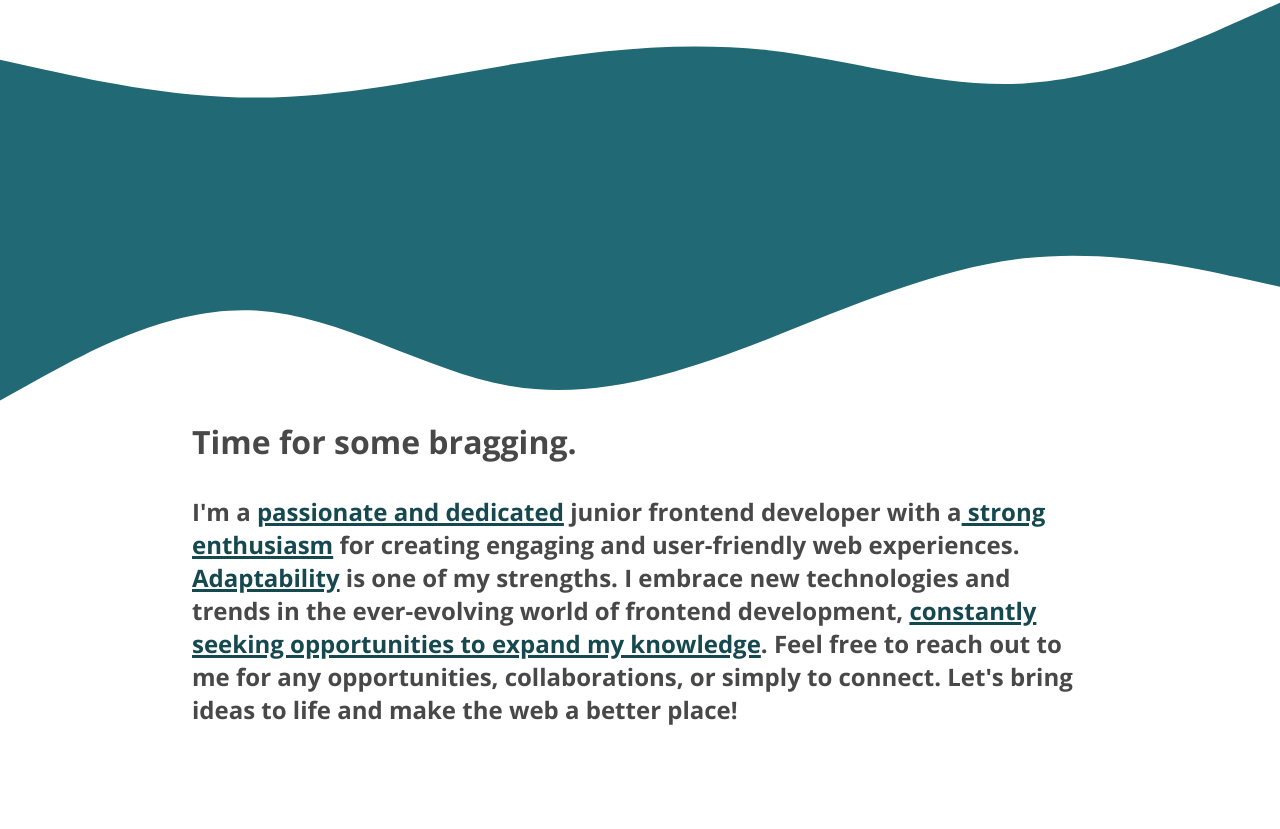
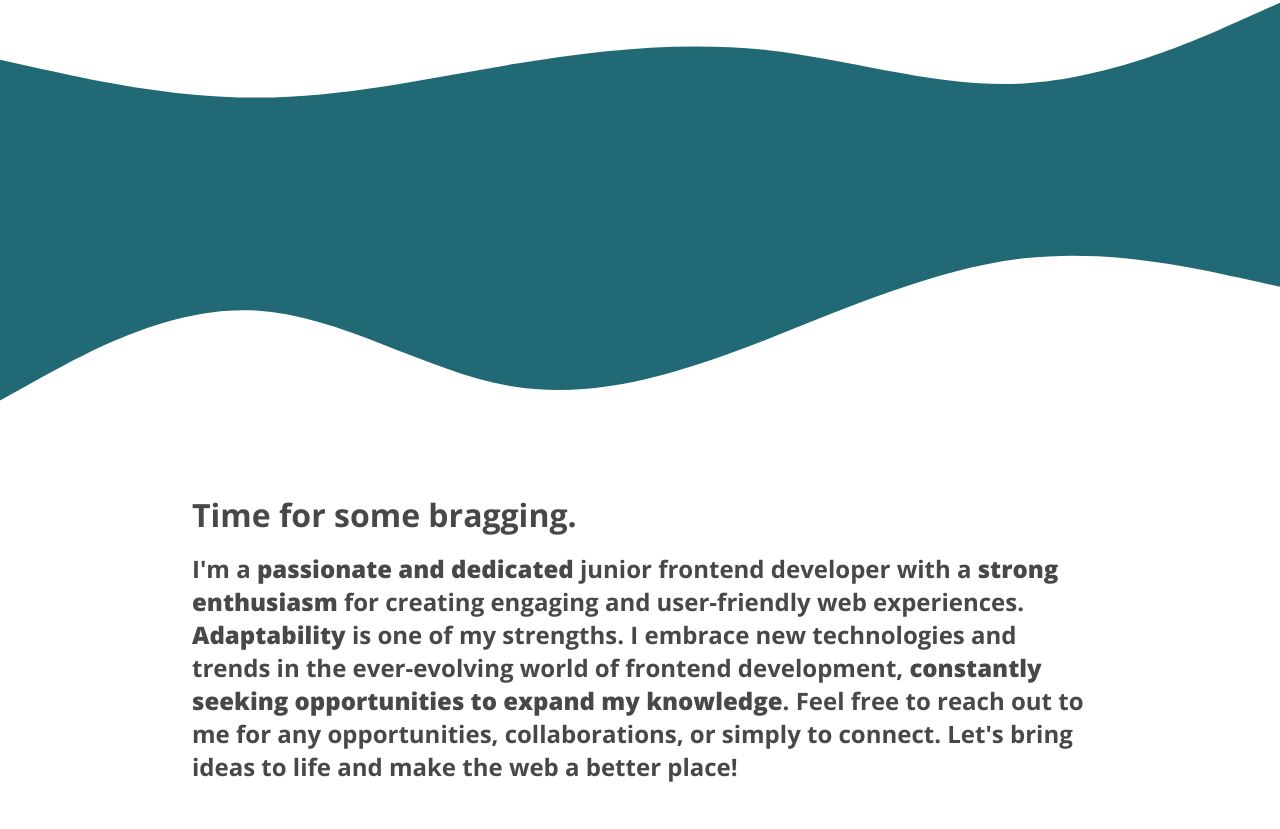
Before and after one commit to Bochen28/my-portfolio, a Next.js app: page / in a window 1280 px wide. Shown: the part 627-1456 px from the top of the page. Built offline with nearby package versions, Linux system fonts and the light colour scheme.

Commit message:
- fixed about section display - updated resume

```diff
--- a/src/components/sections/about/About.tsx
+++ b/src/components/sections/about/About.tsx
@@ -10,7 +10,7 @@ function About() {
           <h1>Time for some bragging.</h1>
           <h2>
             I'm a <span>passionate and dedicated</span> junior frontend
-            developer with a<span> strong enthusiasm</span> for creating
+            developer with a <span>strong enthusiasm</span> for creating
             engaging and user-friendly web experiences.{" "}
             <span>Adaptability</span> is one of my strengths. I embrace new
             technologies and trends in the ever-evolving world of frontend
--- a/src/components/sections/about/about.module.sass
+++ b/src/components/sections/about/about.module.sass
@@ -1,15 +1,14 @@
 .about
     display: flex
     position: relative
-    align-items: center
     min-height: 100vh
 
 .content
     display: flex
-    padding: 10rem 0
+    padding: 20rem 0
     width: 70%
     margin: auto
-    gap: 2rem
+    gap: 1rem
     flex-wrap: wrap
 
     h1
@@ -23,7 +22,5 @@
         color: #484848
 
     span
-        color: #15484f
-        font-weight: 700
-        text-decoration: underline
+        font-weight: 900
         text-decoration-thickness: 3px
```
Also changed, not shown: 1 other file (tests, documents, lock files or other folders).
